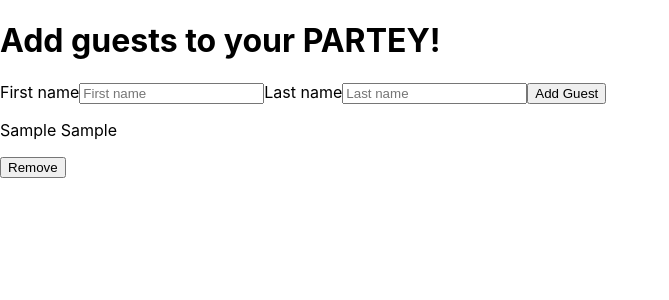
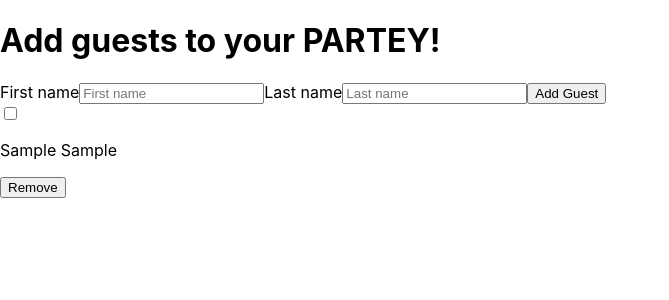
Before and after one commit to chenfran/react-guest-list, a React app: page / in a window 1280 px wide. Both pictures are taken after typing "Sample", "Sample" into the empty fields and a click on the button "Add Guest". Shown: the top 300 px of the page, without its empty margins (0-669 px from the left). Built offline with nearby package versions, Linux system fonts and the light colour scheme; the HTML template or start-up script is replaced by a standard one.

Commit message:
Add checkbox

```diff
--- a/src/components/Guest.js
+++ b/src/components/Guest.js
@@ -1,11 +1,12 @@
 export default function Guest({ name, toggleAttended, deleteGuest }) {
   return (
     <div>
-      <p
-        role="presentation"
+      <input
+        aria-label={`${name} attending status`}
+        type="checkbox"
         onClick={() => toggleAttended(name.id)}
-        className={name.completed ? 'completed' : ''}
-      >
+      />
+      <p role="presentation" className={name.completed ? 'completed' : ''}>
         {name.name}
       </p>
       <div>
```
